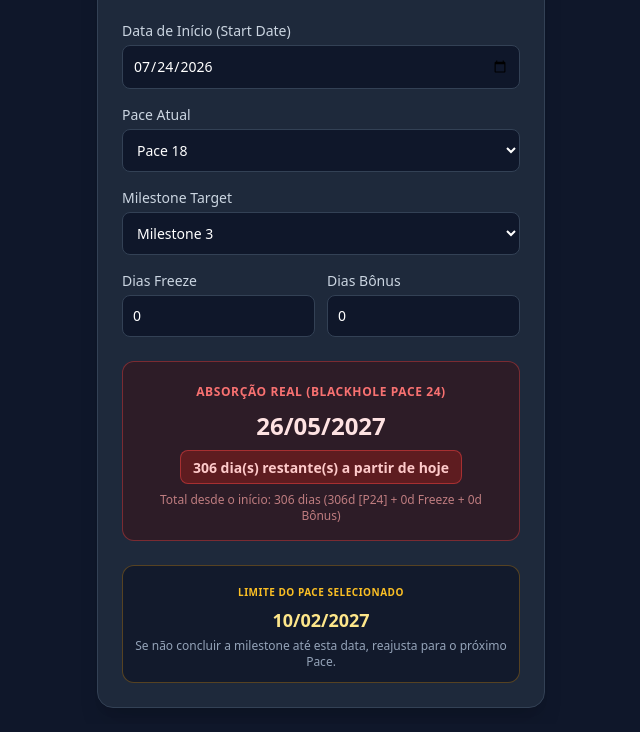
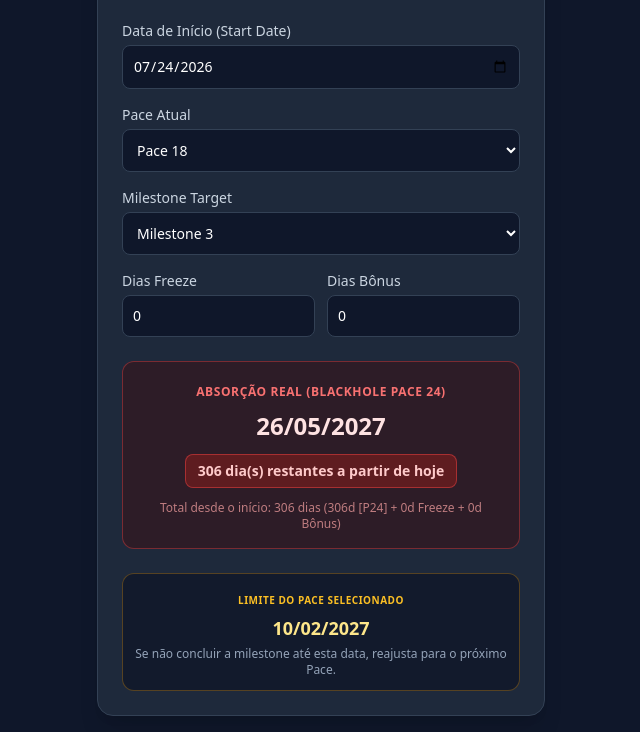
Before and after one commit to ArturVazOsorio/42-blackhole-calculator, a plain HTML site: page index.html in a window 1280 px wide. Shown: the part 96-828 px from the top of the page, without its empty margins (319-959 px from the left). Drawn offline with nearby package versions, Linux system fonts and the light colour scheme.

Commit message:
Refactor remaining days calculation and display
Updated the remaining days display and calculation logic.

```diff
--- a/index.html
+++ b/index.html
@@ -62,12 +62,14 @@
       <span class="text-xs font-semibold uppercase tracking-wider text-red-400">Absorção Real (Blackhole Pace 24)</span>
       <div id="blackholeDate" class="text-2xl font-black text-red-100">-- / -- / ----</div>
 
-      <!-- Novo Campo: Dias restantes a partir de Hoje -->
-      <div id="remainingDaysBox" class="inline-block bg-red-900/60 border border-red-500/50 rounded-lg px-3 py-1">
-        <span id="daysFromToday" class="text-sm font-bold text-red-200">0 dias restantes a partir de hoje</span>
+      <!-- CAMPO NOVO AQUI -->
+      <div class="pt-1">
+        <span id="daysFromToday" class="inline-block bg-red-900/60 border border-red-500/50 rounded-lg px-3 py-1.5 text-sm font-bold text-red-200">
+          -- dias restantes a partir de hoje
+        </span>
       </div>
 
-      <p id="blackholeDays" class="text-xs text-red-300/70">Total desde o início: 0 dias até a eliminação</p>
+      <p id="blackholeDays" class="text-xs text-red-300/70 pt-1">Total desde o início: 0 dias até a eliminação</p>
     </div>
 
     <div id="paceNoticeBox" class="bg-slate-900/80 border border-amber-500/30 rounded-xl p-3 text-center space-y-1">
@@ -116,20 +118,23 @@
       document.getElementById('blackholeDate').innerText = formatDate(realBlackholeDate);
       document.getElementById('blackholeDays').innerText = `Total desde o início: ${totalBlackholeDays} dias (${maxMatrixDays}d [P24] + ${freeze}d Freeze + ${bonus}d Bônus)`;
 
-      // Cálculo dos dias restantes a partir de Hoje
+      // Cálculo dos dias a partir de hoje
       const today = new Date();
-      today.setHours(0, 0, 0, 0); // Normalizar horário de hoje para meia-noite
+      today.setHours(0, 0, 0, 0);
 
-      const diffTime = realBlackholeDate.getTime() - today.getTime();
-      const diffDays = Math.ceil(diffTime / (1000 * 60 * 60 * 24));
+      const targetDate = new Date(realBlackholeDate);
+      targetDate.setHours(0, 0, 0, 0);
+
+      const diffTime = targetDate.getTime() - today.getTime();
+      const diffDays = Math.round(diffTime / (1000 * 60 * 60 * 24));
 
       const daysFromTodayElem = document.getElementById('daysFromToday');
       if (diffDays < 0) {
         daysFromTodayElem.innerText = `Blackhole ultrapassado há ${Math.abs(diffDays)} dia(s)`;
       } else if (diffDays === 0) {
-        daysFromTodayElem.innerText = `Blackhole é hoje!`;
+        daysFromTodayElem.innerText = `Blackhole é HOJE!`;
       } else {
-        daysFromTodayElem.innerText = `${diffDays} dia(s) restante(s) a partir de hoje`;
+        daysFromTodayElem.innerText = `${diffDays} dia(s) restantes a partir de hoje`;
       }
 
       // Limite do Pace Selecionado
@@ -158,3 +163,4 @@
   </script>
 </body>
 </html>
+</html>
```
